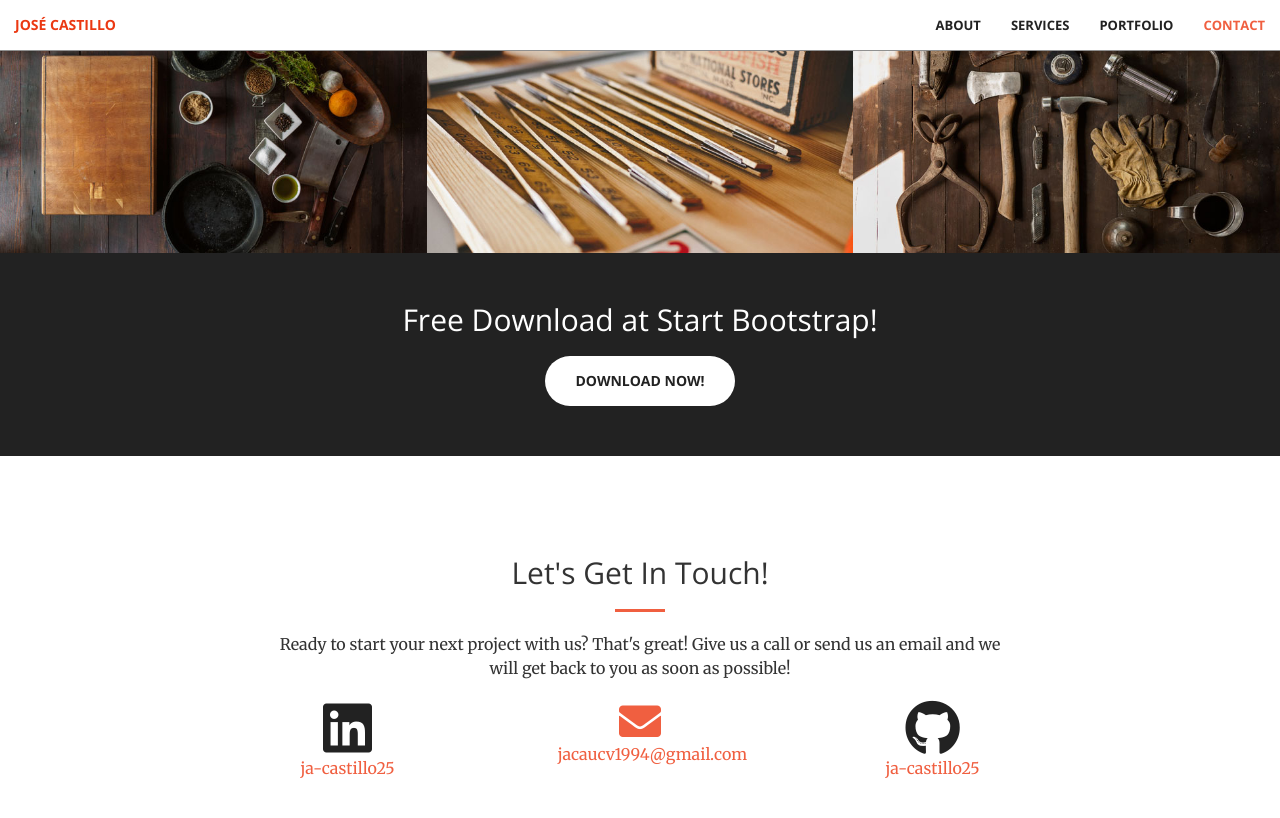
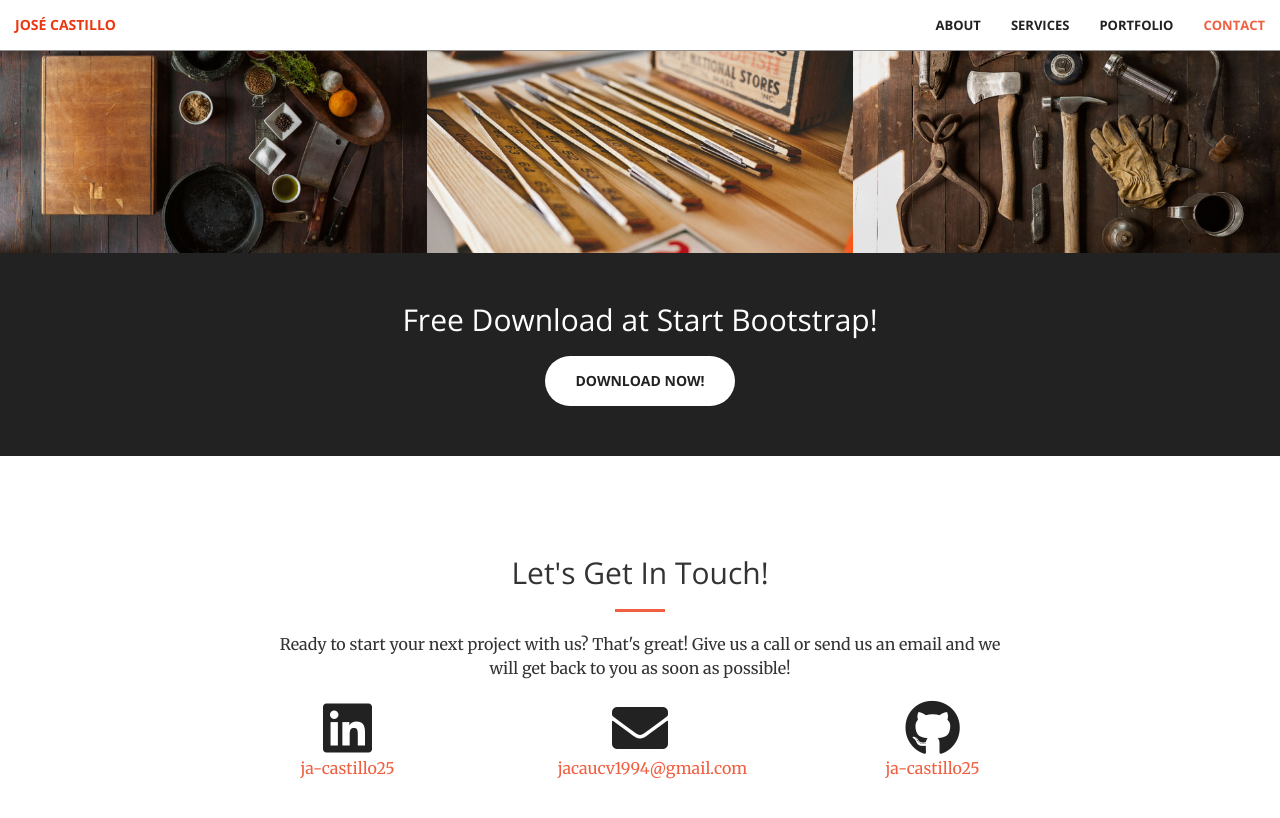
Before and after one commit to ja-castillo25/ja-castillo25.github.io, a Jekyll site: the page built from index.html, in a window 1280 px wide and 900 px high, scrolled down 1981 px. Shown: the top 818 px of the window. Built offline with Jekyll 4.4.1, drawn with Linux system fonts in a browser that asks for light colours.

Commit message:
testing to change color icon in contact

```diff
--- a/_sass/_base.scss
+++ b/_sass/_base.scss
@@ -316,7 +316,7 @@ header {
 }
 
 // Contact
-#contact .fab {
+#contact .fab, .fas {
     color: $theme-dark;
     font-size: 4em;
 }
```
